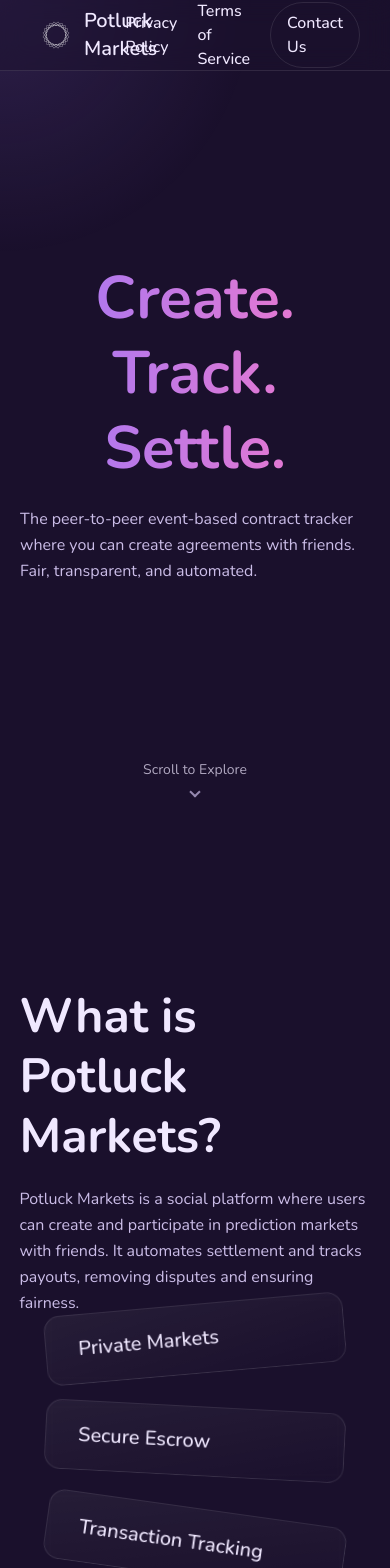
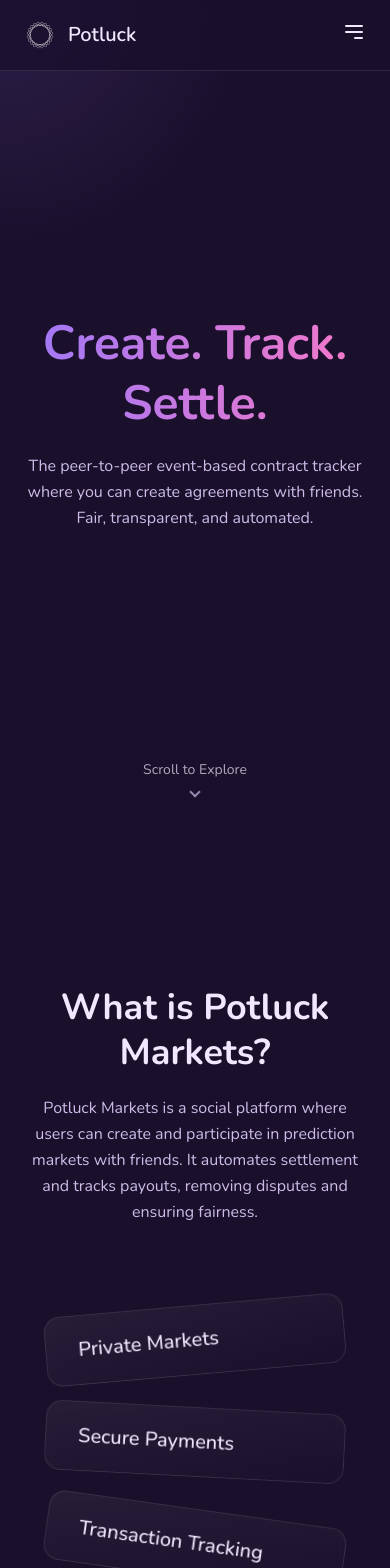
Before and after one commit to Swondon/PotLuck-Website, a React (Vite) app: page / in a window 390 px wide. Shown: the top 1568 px of the page. Built offline with nearby package versions, Linux system fonts and the light colour scheme.

Commit message:
Made it look good on mobile

```diff
--- a/src/components/About.jsx
+++ b/src/components/About.jsx
@@ -1,21 +1,21 @@
 export default function About() {
   return (
-    <section id="about" className="h-screen w-screen flex-shrink-0 flex items-center justify-center px-[5vw]">
-      <div className="flex items-center justify-around w-full max-w-6xl gap-[5vw] flex-col md:flex-row">
-        <div className="max-w-lg">
-          <h2 className="text-5xl md:text-6xl font-bold mb-5 leading-tight">
+    <section id="about" className="min-h-screen w-screen flex-shrink-0 flex items-center justify-center py-20 px-6 md:px-[5vw]">
+      <div className="flex items-center justify-around w-full max-w-6xl gap-16 md:gap-[5vw] flex-col md:flex-row">
+        <div className="max-w-lg text-center md:text-left">
+          <h2 className="text-4xl md:text-6xl font-bold mb-5 leading-tight">
             What is Potluck Markets?
           </h2>
           <p className="text-base md:text-lg text-potluck-dark leading-relaxed">
             Potluck Markets is a social platform where users can create and participate in prediction markets with friends. It automates settlement and tracks payouts, removing disputes and ensuring fairness.
           </p>
         </div>
-        <div className="group" style={{ perspective: '1000px' }}>
+        <div className="group mt-12 md:mt-0" style={{ perspective: '1000px' }}>
           <div className="bg-gradient-to-br from-white/5 to-transparent border border-white/10 rounded-2xl px-8 py-5 w-[300px] backdrop-blur-sm transition-transform duration-500 ease-out text-xl font-medium -rotate-[5deg] -translate-y-8 group-hover:-rotate-[8deg] group-hover:-translate-x-5 group-hover:-translate-y-10">
             Private Markets
           </div>
           <div className="bg-gradient-to-br from-white/5 to-transparent border border-white/10 rounded-2xl px-8 py-5 w-[300px] backdrop-blur-sm transition-transform duration-500 ease-out text-xl font-medium rotate-[3deg] z-[1] group-hover:rotate-0 group-hover:scale-105 group-hover:z-[2]">
-            Secure Escrow
+            Secure Payments
           </div>
           <div className="bg-gradient-to-br from-white/5 to-transparent border border-white/10 rounded-2xl px-8 py-5 w-[300px] backdrop-blur-sm transition-transform duration-500 ease-out text-xl font-medium rotate-[8deg] translate-y-8 group-hover:rotate-[12deg] group-hover:translate-x-5 group-hover:translate-y-10">
             Transaction Tracking
--- a/src/components/AppLaunch.jsx
+++ b/src/components/AppLaunch.jsx
@@ -1,16 +1,16 @@
 export default function AppLaunch() {
   return (
-    <section className="py-24 px-10 bg-gradient-to-b from-potluck-bg to-[#150d24]">
+    <section className="py-20 px-6 md:px-10 bg-gradient-to-b from-potluck-bg to-[#150d24]">
       <div className="max-w-6xl mx-auto">
-        <div className="flex items-center justify-between gap-16 flex-col md:flex-row">
-          <div className="flex-1 max-w-lg">
-            <h2 className="text-5xl md:text-6xl font-bold mb-5 leading-tight">
+        <div className="flex items-center justify-between gap-16 flex-col-reverse md:flex-row">
+          <div className="flex-1 max-w-lg text-center md:text-left">
+            <h2 className="text-4xl md:text-6xl font-bold mb-5 leading-tight">
               App Coming Soon
             </h2>
             <p className="text-base md:text-lg text-potluck-dark leading-relaxed">
               We're putting the finishing touches on the Potluck Markets app. Get ready to create and track event based contracts with your friends.
             </p>
-            <div className="mt-8 flex flex-col gap-4">
+            <div className="mt-8 flex flex-col items-center md:items-start gap-4">
               <div className="flex items-center gap-3 text-lg text-potluck-light">
                 <span>Mobile-First Experience</span>
               </div>
@@ -19,7 +19,7 @@ export default function AppLaunch() {
               </div>
             </div>
           </div>
-          <div className="relative">
+          <div className="relative mt-12 md:mt-0">
             <div className="w-64 md:w-72 h-[32rem] md:h-[35rem] bg-gradient-to-br from-potluck-purple/20 to-potluck-pink/20 border-[3px] border-white/10 rounded-[40px] p-3 shadow-2xl relative">
               <div className="absolute top-2 left-1/2 -translate-x-1/2 w-24 h-6 bg-potluck-bg rounded-b-3xl z-10"></div>
               <div className="w-full h-full bg-gradient-to-b from-[#2a1a45] to-potluck-bg rounded-[32px] flex items-center justify-center overflow-hidden">
--- a/src/components/Hero.jsx
+++ b/src/components/Hero.jsx
@@ -2,10 +2,10 @@ export default function Hero() {
   return (
     <header className="h-screen flex flex-col justify-center items-center text-center px-5">
       <div className="space-y-5">
-        <h1 className="text-6xl md:text-8xl font-bold leading-tight bg-gradient-to-r from-potluck-purple to-potluck-pink bg-clip-text text-transparent">
+        <h1 className="text-5xl md:text-8xl font-bold leading-tight bg-gradient-to-r from-potluck-purple to-potluck-pink bg-clip-text text-transparent">
           Create. Track. Settle.
         </h1>
-        <p className="text-base md:text-xl text-potluck-dark max-w-2xl leading-relaxed mx-auto text-left md:text-center">
+        <p className="text-base md:text-xl text-potluck-dark max-w-2xl leading-relaxed mx-auto text-center">
           The peer-to-peer event-based contract tracker where you can create agreements with friends. Fair, transparent, and automated.
         </p>
       </div>
--- a/src/components/Navbar.jsx
+++ b/src/components/Navbar.jsx
@@ -1,19 +1,28 @@
+import { useState } from 'react'
 import { Link } from 'react-router-dom'
 
 export default function Navbar() {
+  const [isOpen, setIsOpen] = useState(false)
+
   return (
-    <nav className="fixed top-0 left-0 w-full z-50 bg-potluck-bg/50 backdrop-blur-md border-b border-white/10">
-      <div className="max-w-7xl mx-auto px-10 h-[70px] flex items-center justify-between">
-        <Link to="/" className="flex items-center gap-3 text-potluck-light text-xl font-semibold no-underline">
+    <nav className="fixed top-0 left-0 w-full z-50 bg-potluck-bg/80 backdrop-blur-md border-b border-white/10">
+      <div className="max-w-7xl mx-auto px-6 md:px-10">
+        <div className="h-[70px] flex items-center justify-between">
+          <Link
+            to="/"
+            className="flex items-center gap-3 text-potluck-light text-xl font-semibold no-underline"
+            onClick={() => setIsOpen(false)}
+          >
             <img
               src="/potlucklogo.png"
               alt="Potluck Markets Logo"
               className="h-8 w-8"
               style={{ mixBlendMode: 'screen', filter: 'brightness(1.2)' }}
             />
-          <span>Potluck Markets</span>
+            <span className="hidden sm:inline">Potluck Markets</span>
+            <span className="sm:hidden">Potluck</span>
           </Link>
-        <div className="flex items-center gap-5">
+          <div className="hidden md:flex items-center gap-5">
             <Link
               to="/privacy-policy"
               className="text-potluck-light no-underline font-medium transition-colors hover:text-potluck-purple"
@@ -33,6 +42,43 @@ export default function Navbar() {
               Contact Us
             </a>
           </div>
+          <div className="md:hidden">
+            <button onClick={() => setIsOpen(!isOpen)} className="text-potluck-light focus:outline-none">
+              <svg className="w-6 h-6" fill="none" stroke="currentColor" viewBox="0 0 24 24" xmlns="http://www.w3.org/2000/svg">
+                {isOpen ? (
+                  <path strokeLinecap="round" strokeLinejoin="round" strokeWidth={2} d="M6 18L18 6M6 6l12 12" />
+                ) : (
+                  <path strokeLinecap="round" strokeLinejoin="round" strokeWidth={2} d="M4 6h16M4 12h16m-7 6h7" />
+                )}
+              </svg>
+            </button>
+          </div>
+        </div>
+      </div>
+      {/* Mobile Menu */}
+      <div className={`md:hidden ${isOpen ? 'block' : 'hidden'}`}>
+        <div className="px-6 pt-2 pb-4 space-y-3">
+          <Link
+            to="/privacy-policy"
+            className="block text-potluck-light no-underline font-medium transition-colors hover:text-potluck-purple"
+            onClick={() => setIsOpen(false)}
+          >
+            Privacy Policy
+          </Link>
+          <Link
+            to="/terms-of-service"
+            className="block text-potluck-light no-underline font-medium transition-colors hover:text-potluck-purple"
+            onClick={() => setIsOpen(false)}
+          >
+            Terms of Service
+          </Link>
+          <a
+            href="mailto:s.potluck.markets@gmail.com"
+            className="block text-potluck-light no-underline font-medium transition-colors hover:text-potluck-purple"
+          >
+            Contact Us
+          </a>
+        </div>
       </div>
     </nav>
   )
--- a/src/components/Privacy.jsx
+++ b/src/components/Privacy.jsx
@@ -1,24 +1,22 @@
+import { Link } from 'react-router-dom'
+
 export default function Privacy() {
-  const handleDownload = () => {
-    alert('Privacy Policy PDF would be downloaded here. Please upload your actual privacy policy PDF to your server and update this function.');
-  }
-
   return (
-    <section id="privacy" className="h-screen w-screen flex-shrink-0 flex items-center justify-center px-[5vw]">
-      <div className="flex items-center justify-around w-full max-w-6xl gap-[8vw] flex-col-reverse md:flex-row">
-        <div className="max-w-lg">
-          <h2 className="text-5xl md:text-6xl font-bold mb-5 leading-tight">
+    <section id="privacy" className="min-h-screen w-screen flex-shrink-0 flex items-center justify-center py-20 px-6 md:px-[5vw]">
+      <div className="flex items-center justify-around w-full max-w-6xl gap-16 md:gap-[8vw] flex-col-reverse md:flex-row">
+        <div className="max-w-lg text-center md:text-left">
+          <h2 className="text-4xl md:text-6xl font-bold mb-5 leading-tight">
             Your Trust, Our Priority.
           </h2>
           <p className="text-base md:text-lg text-potluck-dark leading-relaxed">
             We are committed to protecting your data and privacy. Our platform is built on a foundation of security and transparency. Download our full policy to see how we safeguard your information.
           </p>
-          <button
-            onClick={handleDownload}
-            className="inline-block mt-8 bg-potluck-purple text-potluck-bg font-semibold px-7 py-3.5 rounded-full transition-all hover:scale-105 hover:shadow-[0_10px_30px_rgba(158,120,247,0.3)]"
+          <Link
+            to="/privacy-policy"
+            className="inline-block mt-8 bg-potluck-purple text-potluck-bg font-semibold px-7 py-3 rounded-full transition-all hover:scale-105 hover:shadow-[0_10px_30px_rgba(158,120,247,0.3)]"
           >
-            Download Privacy Policy
-          </button>
+            View Privacy Policy
+          </Link>
         </div>
         <div className="opacity-50">
           <svg
```
Lines whose indentation alone changed are shown as unchanged.
